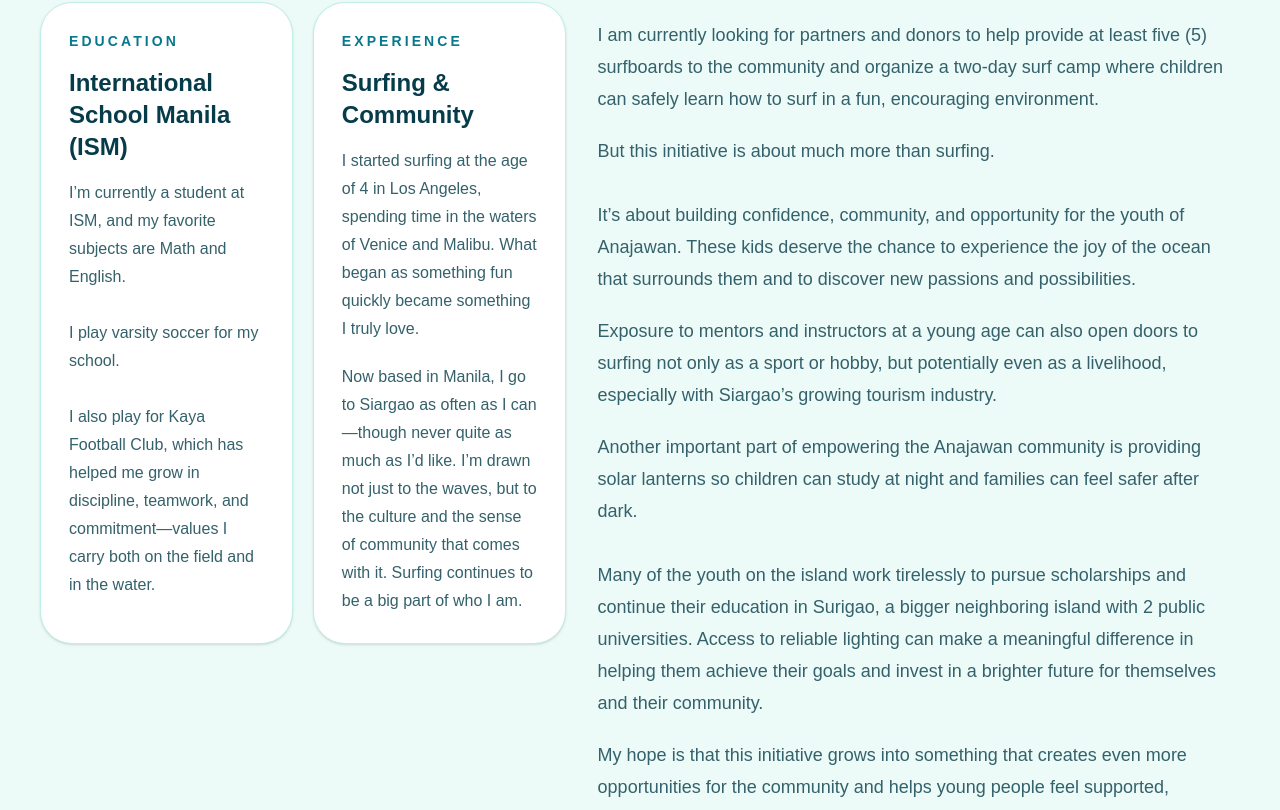
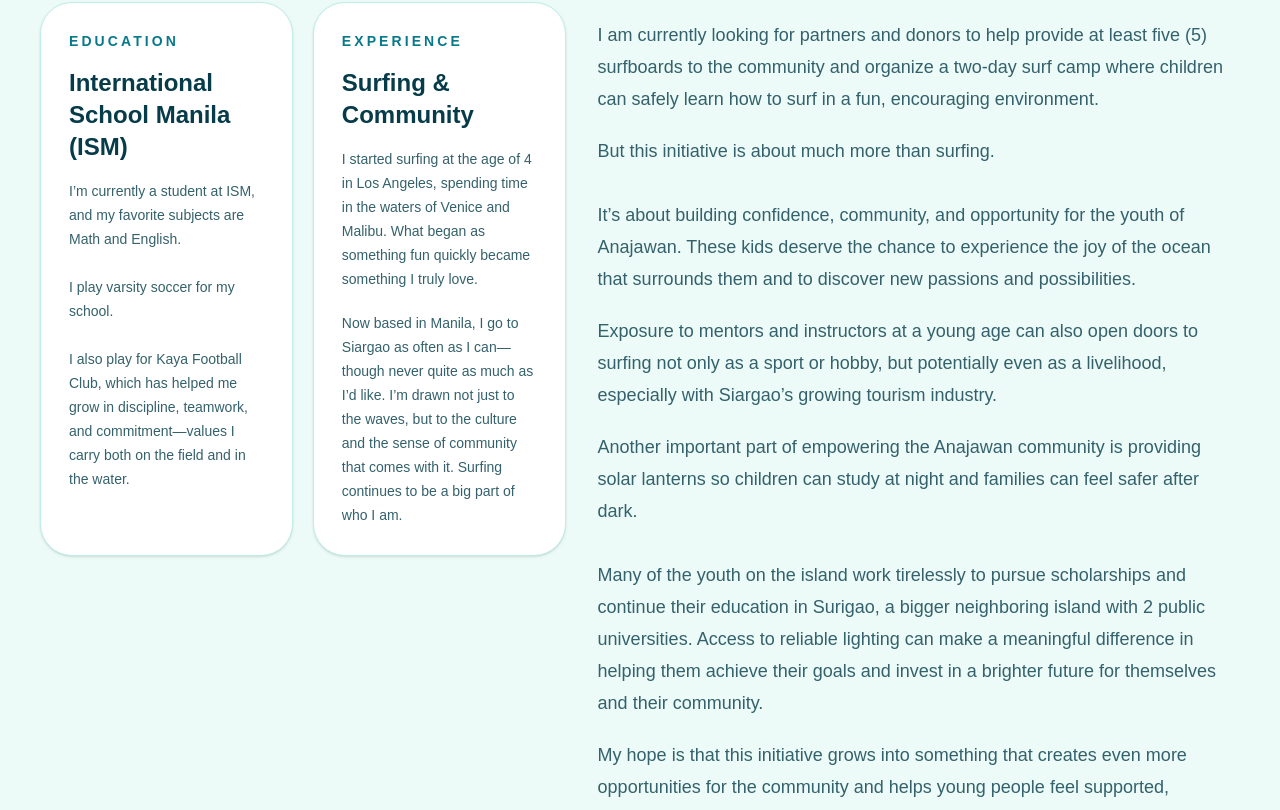
Before and after one commit to mikekerveillant/paglajag-surf, a Next.js app: page / in a window 1280 px wide. Shown: the part 2889-3699 px from the top of the page. Built offline with nearby package versions, Linux system fonts and the light colour scheme.

Commit message:
Fix story section layout

```diff
--- a/app/page.tsx
+++ b/app/page.tsx
@@ -239,7 +239,7 @@ function ShareModal({ isOpen, onClose }: ShareModalProps) {
         <div className="p-8">
           <p className="text-sm font-semibold uppercase tracking-[0.25em] text-[#08798C]">Share this project</p>
           <h3 className="mt-3 text-3xl font-semibold text-[#063B4A]">Help spread the word.</h3>
-          <p className="mt-4 leading-7 text-[#34616B]">
+          <p className="mt-4 text-sm leading-6 text-[#34616B]">
             Share the Paglajag surf camp project with friends, family, or anyone who may want to support the youth in Siargao.
           </p>
 
@@ -427,7 +427,7 @@ export default function SiargaoSurfCampLandingPage() {
                 International School Manila (ISM)
               </h3>
 
-              <p className="mt-4 leading-7 text-[#34616B]">
+              <p className="mt-4 text-sm leading-6 text-[#34616B]">
                 I’m currently a student at ISM, and my favorite subjects are Math and English.
                 <br />
                 <br />
@@ -447,12 +447,12 @@ export default function SiargaoSurfCampLandingPage() {
                 Surfing & Community
               </h3>
 
-              <p className="mt-4 leading-7 text-[#34616B]">
+              <p className="mt-4 text-sm leading-6 text-[#34616B]">
                 I started surfing at the age of 4 in Los Angeles, spending time in the waters of Venice and Malibu.
                 What began as something fun quickly became something I truly love.
               </p>
 
-              <p className="mt-5 leading-7 text-[#34616B]">
+              <p className="mt-5 text-sm leading-6 text-[#34616B]">
                 Now based in Manila, I go to Siargao as often as I can—though never quite as much as I’d like.
                 I’m drawn not just to the waves, but to the culture and the sense of community that comes with it.
                 Surfing continues to be a big part of who I am.
@@ -781,7 +781,7 @@ export default function SiargaoSurfCampLandingPage() {
                 <div className="p-8">
                   <div className="mb-5 text-4xl">{icon}</div>
                   <h3 className="text-2xl font-semibold">{title}</h3>
-                  <p className="mt-4 leading-7 text-[#34616B]">{text}</p>
+                  <p className="mt-4 text-sm leading-6 text-[#34616B]">{text}</p>
                 </div>
               </Card>
             ))}
@@ -810,7 +810,7 @@ export default function SiargaoSurfCampLandingPage() {
                     {icon}
                   </div>
                   <h3 className="text-2xl font-semibold text-[#063B4A]">{title}</h3>
-                  <p className="mt-4 leading-7 text-[#34616B]">{text}</p>
+                  <p className="mt-4 text-sm leading-6 text-[#34616B]">{text}</p>
                 </div>
               </Card>
             ))}
```
